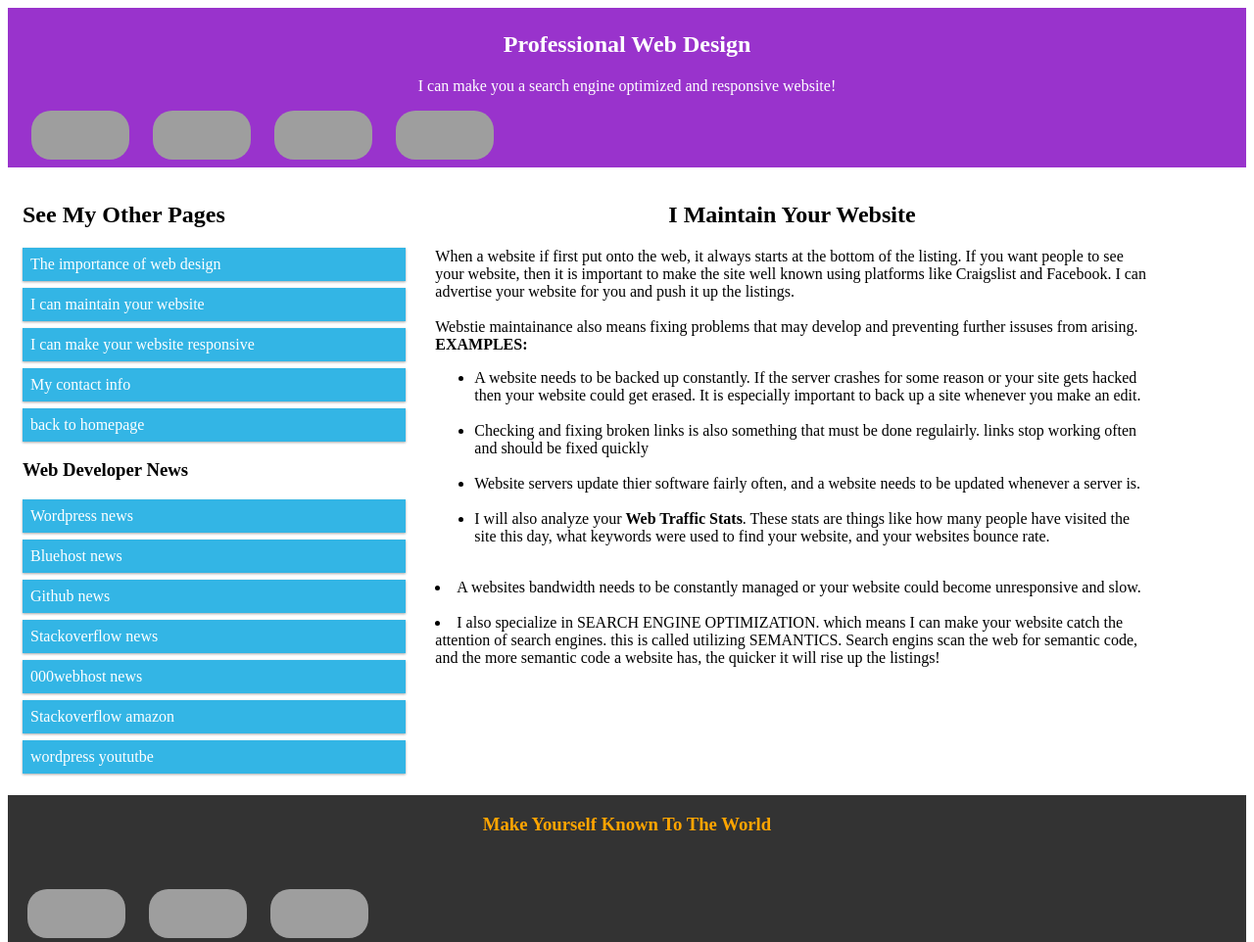
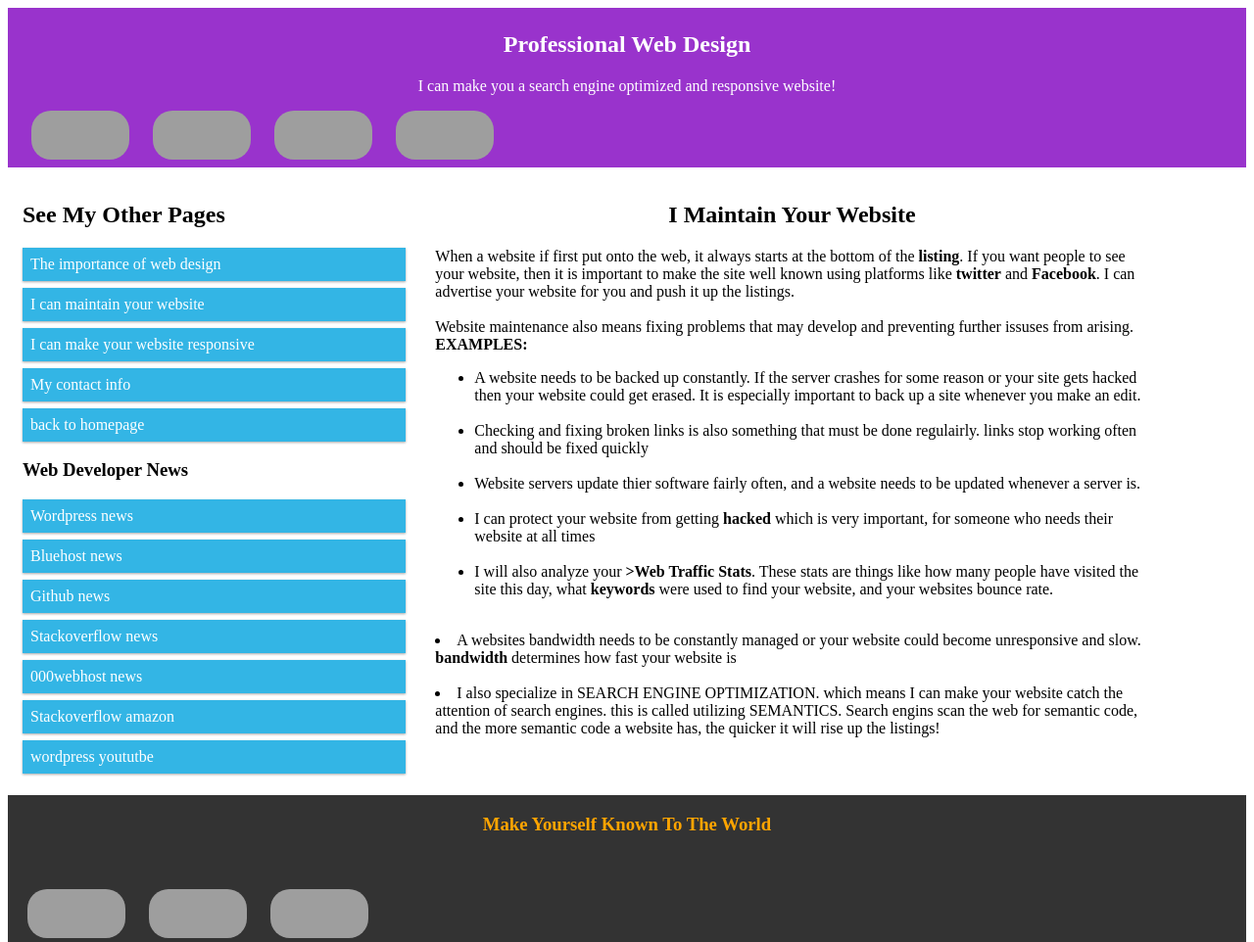
Before and after one commit to kogamikirito/kogamikirito.github.io, a Jekyll site: the page maintain/index.html, which Jekyll copies as it is, in a window 1280 px wide, cut to the strip 0-962 px from the top of the page. Shown: the whole strip at 98% size. Built offline with Jekyll 4.4.1, drawn with Linux system fonts in a browser that asks for light colours; grey boxes are pictures that could not be loaded.

Commit message:
fixed words

```diff
--- a/maintain/index.html
+++ b/maintain/index.html
@@ -217,12 +217,14 @@ nav{list-style-type:none;}
 
 <h2 style="text-align:center;"> I Maintain Your Website</h2>
 
-  <p> When a website if first put onto the web, it always starts at the bottom of the listing. If you want people to see your website, then it is important to
-make the site well known using platforms like Craigslist and Facebook. I can advertise your website for you and
+  <p> When a website if first put onto the web, it always starts at the bottom of the <strong>listing</strong>.
+      If you want people to see your website, then it is important to
+      make the site well known using platforms like <strong>twitter</strong> and <strong>Facebook</strong>.
+      I can advertise your website for you and
 push it up the listings.
 <br>
 <br>
-Webstie maintainance also means fixing problems that may develop and preventing further issuses from arising.
+Website maintenance also means fixing problems that may develop and preventing further issuses from arising.
 <br>
 <b>EXAMPLES:</b>
 
@@ -235,12 +237,16 @@ should be fixed quickly</li>
 <br>
     <li>Website servers update thier software fairly often, and a website needs to be updated whenever a server is.</li>
 <br>
-
-    <li> I will also analyze your <b>Web Traffic Stats</b>. These stats are things like how many people have visited the site
-this day, what keywords were used to find your website, and your websites bounce rate.</li>
+    <li>I can protect your website from getting <strong>hacked</strong> which is very important, for someone who needs their website
+    at all times</li>
+<br>
+    <li> I will also analyze your <strong>>Web Traffic Stats</strong>. These stats
+        are things like how many people have visited the site
+        this day, what <strong>keywords</strong> were used to find your website, and your websites bounce rate.</li>
   </ul>
 <br>
-<li>A websites bandwidth needs to be constantly managed or your website could become unresponsive and slow.</li>
+<li>A websites bandwidth needs to be constantly managed or your website could become unresponsive and slow. <strong>bandwidth</strong>
+    determines how fast your website is</li>
     <br>
   <li> I also specialize in SEARCH ENGINE OPTIMIZATION. which means I can make your website catch the attention of search engines.
   this is called utilizing SEMANTICS. Search engins scan the web for semantic code, and the more semantic code a website has, the
```
